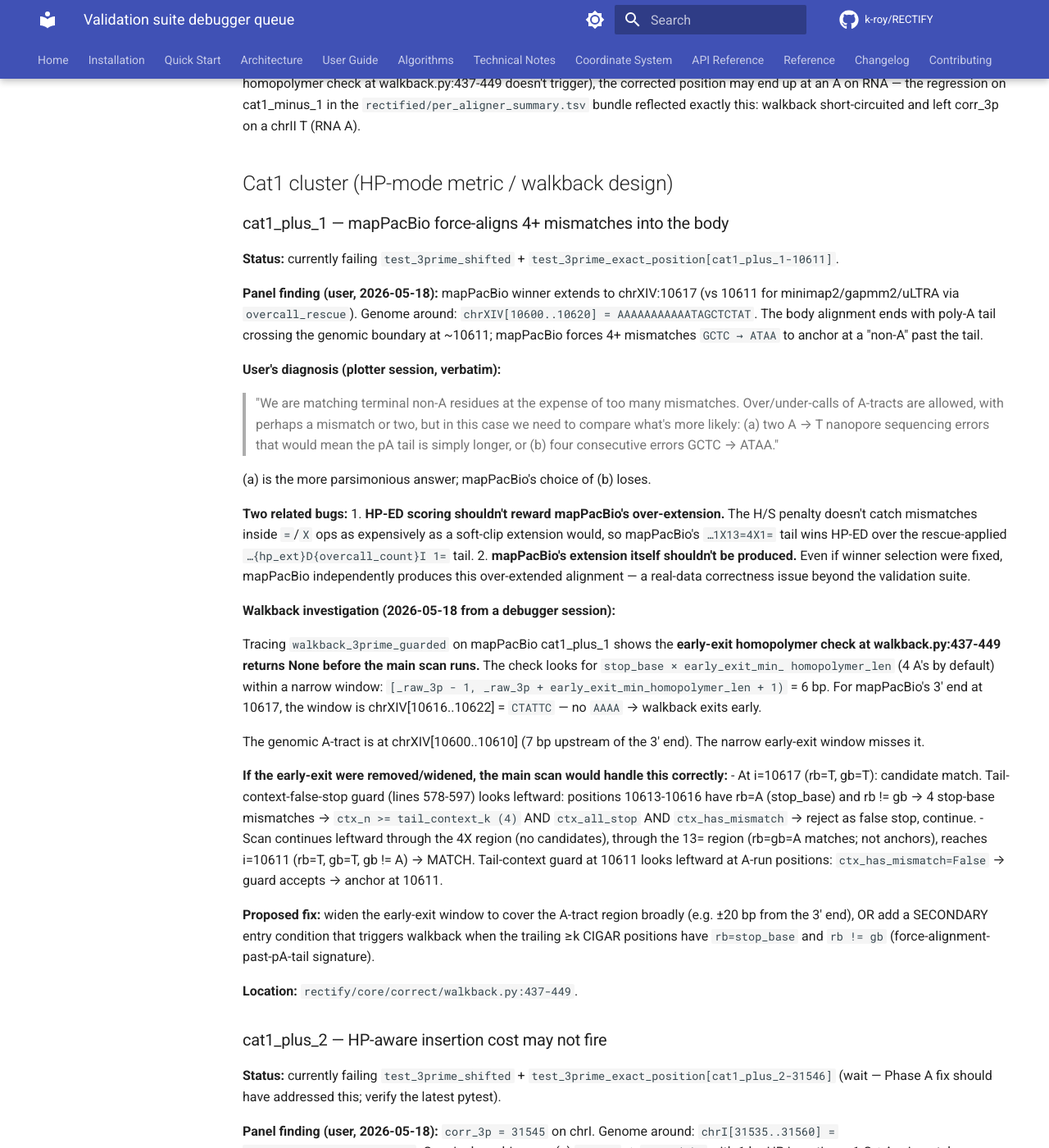
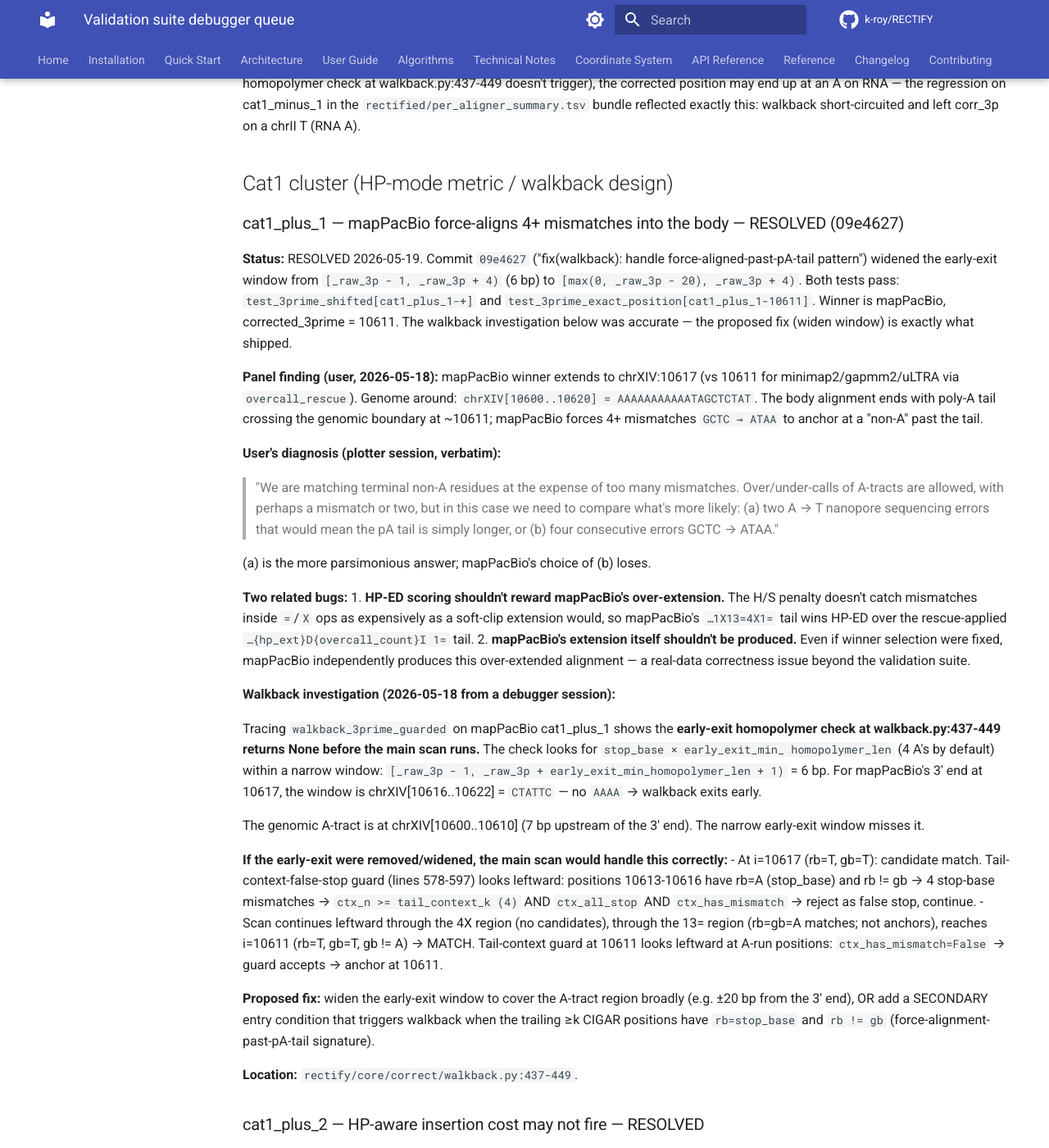
Before and after one commit to k-roy/RECTIFY, an MkDocs documentation site: the page built from docs/handoffs/debugger_queue.md, in a window 1280 px wide and 1400 px high, scrolled down 7140 px. Shown: the whole window at 82% size. Built offline with MkDocs 1.6.1 and Material for MkDocs 9.7.7, drawn with Linux system fonts in a browser that asks for light colours; comment, search, counter and statistics services are not loaded; the version menu is left out; some of the changed text lies outside the part shown.

Commit message:
docs(handoffs): mark cat1_plus_1, cat1_plus_2, cat2_minus_2 RESOLVED
- cat1_plus_1: widened early-exit window in 09e4627; both tests pass
- cat1_plus_2: Phase A fix (a1728eb) was sufficient; both tests pass
- cat2_minus_2: 2-bp del extension shipped in 6943450 (endpoint=128096
  per user directive 2026-05-18); test passes at 128096

Co-Authored-By: Claude Sonnet 4.6 <noreply@anthropic.com>

```diff
--- a/docs/handoffs/debugger_queue.md
+++ b/docs/handoffs/debugger_queue.md
@@ -405,9 +405,9 @@ walkback short-circuited and left corr_3p on a chrII T (RNA A).
 
 ## Cat1 cluster (HP-mode metric / walkback design)
 
-### cat1_plus_1 — mapPacBio force-aligns 4+ mismatches into the body
+### cat1_plus_1 — mapPacBio force-aligns 4+ mismatches into the body — RESOLVED (09e4627)
 
-**Status:** currently failing `test_3prime_shifted` + `test_3prime_exact_position[cat1_plus_1-10611]`.
+**Status:** RESOLVED 2026-05-19. Commit `09e4627` ("fix(walkback): handle force-aligned-past-pA-tail pattern") widened the early-exit window from `[_raw_3p - 1, _raw_3p + 4)` (6 bp) to `[max(0, _raw_3p - 20), _raw_3p + 4)`. Both tests pass: `test_3prime_shifted[cat1_plus_1-+]` and `test_3prime_exact_position[cat1_plus_1-10611]`. Winner is mapPacBio, corrected_3prime = 10611. The walkback investigation below was accurate — the proposed fix (widen window) is exactly what shipped.
 
 **Panel finding (user, 2026-05-18):** mapPacBio winner extends to chrXIV:10617
 (vs 10611 for minimap2/gapmm2/uLTRA via `overcall_rescue`). Genome around:
@@ -464,9 +464,9 @@ that triggers walkback when the trailing ≥k CIGAR positions have
 
 **Location:** `rectify/core/correct/walkback.py:437-449`.
 
-### cat1_plus_2 — HP-aware insertion cost may not fire
+### cat1_plus_2 — HP-aware insertion cost may not fire — RESOLVED
 
-**Status:** currently failing `test_3prime_shifted` + `test_3prime_exact_position[cat1_plus_2-31546]` (wait — Phase A fix should have addressed this; verify the latest pytest).
+**Status:** RESOLVED (verified 2026-05-19). Both tests pass: `test_3prime_shifted[cat1_plus_2-+]` and `test_3prime_exact_position[cat1_plus_2-31546]`. The Phase A fix (`a1728eb`, `_decode_eq_seq_inplace`) covered this case. The proposed indel_corrector investigation was not needed — Phase A was sufficient.
 
 **Panel finding (user, 2026-05-18):** `corr_3p = 31545` on chrI. Genome
 around: `chrI[31535..31560] = GTCACCGAAAAGAAAAGGTAAAAAG`. Genuinely ambiguous:
@@ -552,9 +552,11 @@ Out-of-scope ideas:
 - Correlated insertion penalty for AAAT-tetramer over-calls (3 events at
   the same boundary are correlated, not independent).
 
-### cat2_minus_2 — soft-clip rescue: extension geometry is ambiguous; user input needed before code
+### cat2_minus_2 — soft-clip rescue: 2-bp del extension — RESOLVED (6943450)
 
-**Panel summary:** 4 aligners agree corr_3p = 128102 (T on RNA, non-A,
+**Status:** RESOLVED 2026-05-18 by commit `6943450` ("fix(rescue): cat2_minus_2 2-bp del extension"). Per user directive, the rescue was extended to absorb a 2-bp ref skip (A@128100 + T@128101) to reach the TTGC motif at 128096-128099. Corrected endpoint = 128096. Test `test_3prime_exact_position[cat2_minus_2-128096]` passes. The "user input needed" question was resolved by user on 2026-05-18 (endpoint = 128096, option 2 in the sketch below).
+
+**Panel summary (original, pre-fix):** 4 aligners agree corr_3p = 128102 (T on RNA, non-A,
 policy satisfied). mapPacBio uniquely stops at 128106.
 
 **User's diagnosis (verbatim, 2026-05-18):**
```
Also changed, not shown: handoffs/_archive/CONTINUE_2026-05-17.md (renamed from handoffs/CONTINUE_2026-05-17.md), handoffs/_archive/HANDOFF_2026-05-18_01c2a18_plus_strand_disabled.md (renamed from handoffs/HANDOFF_2026-05-18_01c2a18_plus_strand_disabled.md), handoffs/_archive/HANDOFF_2026-05-18_0653172_cat3_equivalence.md (renamed from handoffs/HANDOFF_2026-05-18_0653172_cat3_equivalence.md), handoffs/_archive/HANDOFF_2026-05-18_6943450_cat3p2_cat2m2_reanchor.md (renamed from handoffs/HANDOFF_2026-05-18_6943450_cat3p2_cat2m2_reanchor.md), handoffs/_archive/HANDOFF_2026-05-18_reanchor_softclip_fix.md (renamed from handoffs/HANDOFF_2026-05-18_reanchor_softclip_fix.md), handoffs/_archive/HANDOFF_2026-05-18_reanchor_wired.md (renamed from handoffs/HANDOFF_2026-05-18_reanchor_wired.md), handoffs/_archive/HANDOFF_2026-05-18_two_step_scoring.md (renamed from handoffs/HANDOFF_2026-05-18_two_step_scoring.md).
